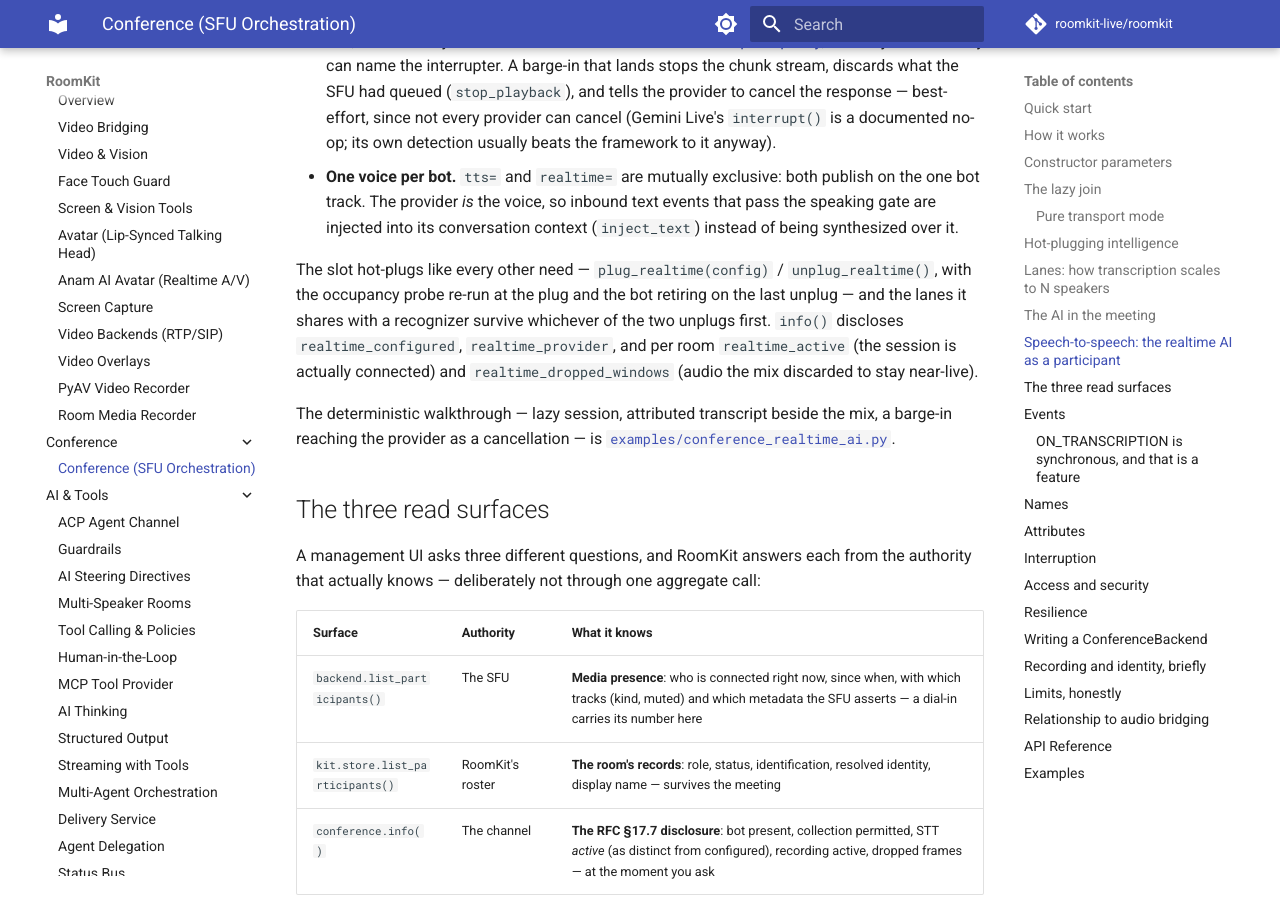
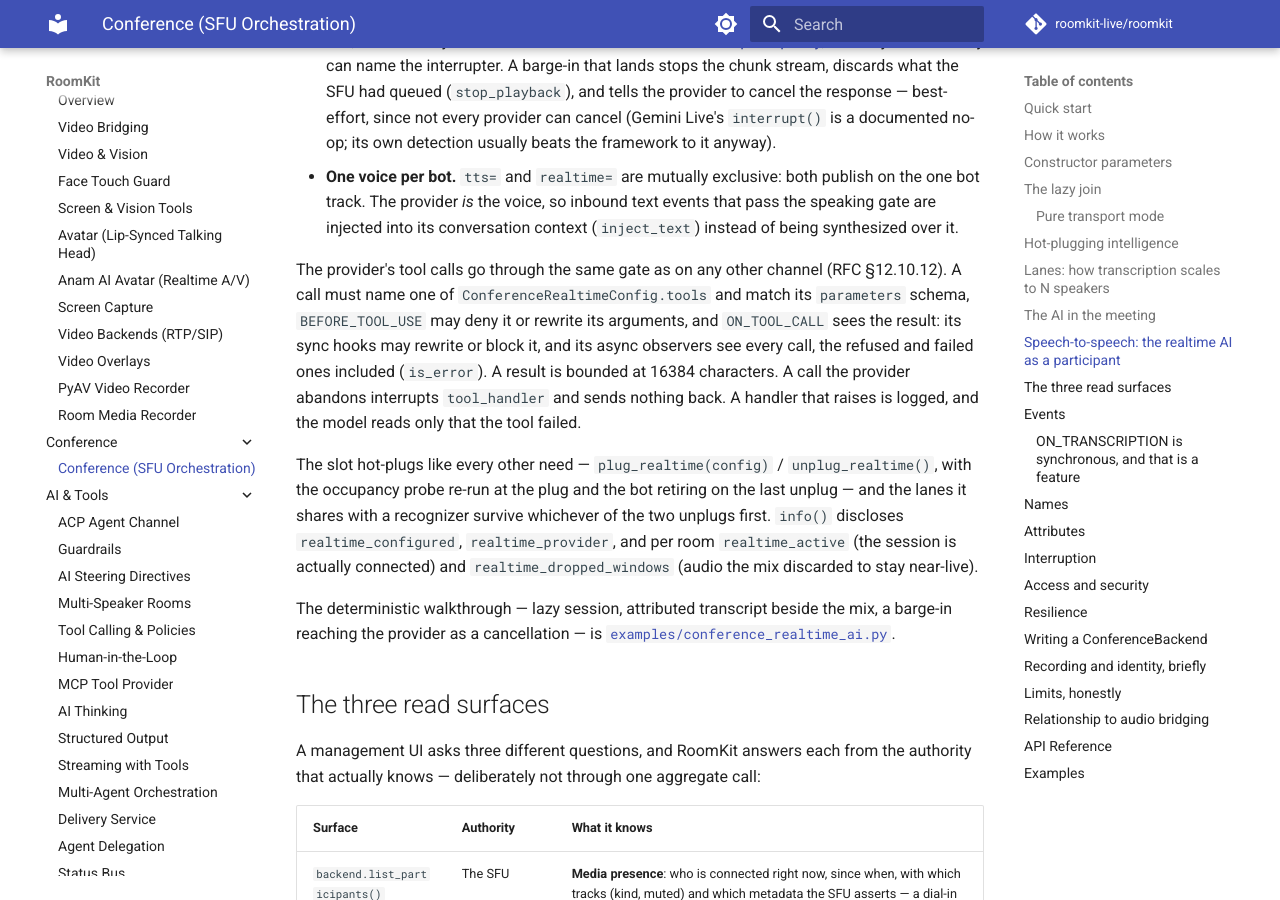
Before and after one commit to roomkit-live/roomkit-docs, an MkDocs documentation site: the page built from docs/guides/conference.md, in a window 1280 px wide and 900 px high, scrolled down 9245 px. Built offline with MkDocs 1.6.1 and Material for MkDocs 9.7.7, drawn with Linux system fonts in a browser that asks for light colours; comment, search, counter and statistics services are not loaded.

Commit message:
docs(conference): the realtime provider's tool calls go through the tool gate (RMK-274)

```diff
--- a/docs/guides/conference.md
+++ b/docs/guides/conference.md
@@ -416,6 +416,15 @@ Three arbitrations to know about:
   events that pass the speaking gate are injected into its conversation
   context (`inject_text`) instead of being synthesized over it.
 
+The provider's tool calls go through the same gate as on any other channel
+(RFC §12.10.12). A call must name one of `ConferenceRealtimeConfig.tools` and
+match its `parameters` schema, `BEFORE_TOOL_USE` may deny it or rewrite its
+arguments, and `ON_TOOL_CALL` sees the result: its sync hooks may rewrite or
+block it, and its async observers see every call, the refused and failed ones
+included (`is_error`). A result is bounded at 16384 characters. A call the
+provider abandons interrupts `tool_handler` and sends nothing back. A handler
+that raises is logged, and the model reads only that the tool failed.
+
 The slot hot-plugs like every other need — `plug_realtime(config)` /
 `unplug_realtime()`, with the occupancy probe re-run at the plug and the bot
 retiring on the last unplug — and the lanes it shares with a recognizer
```
